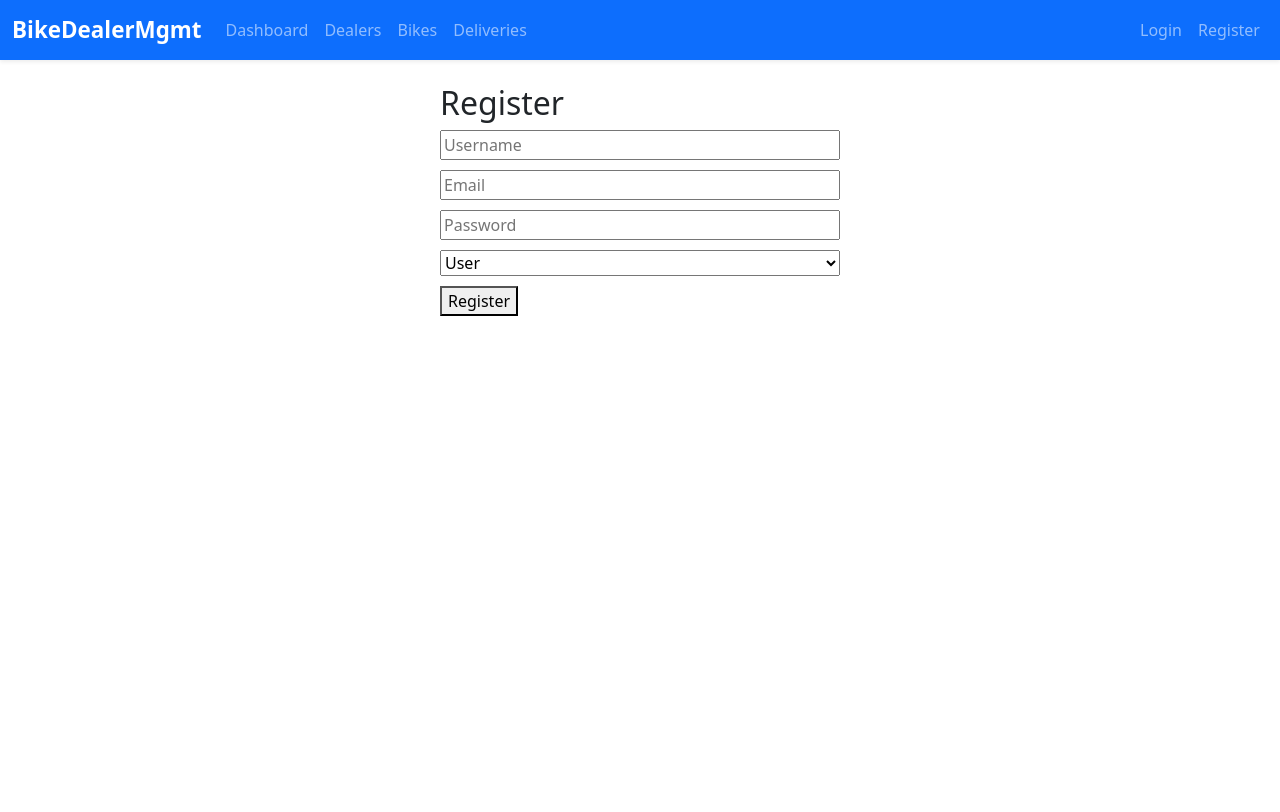
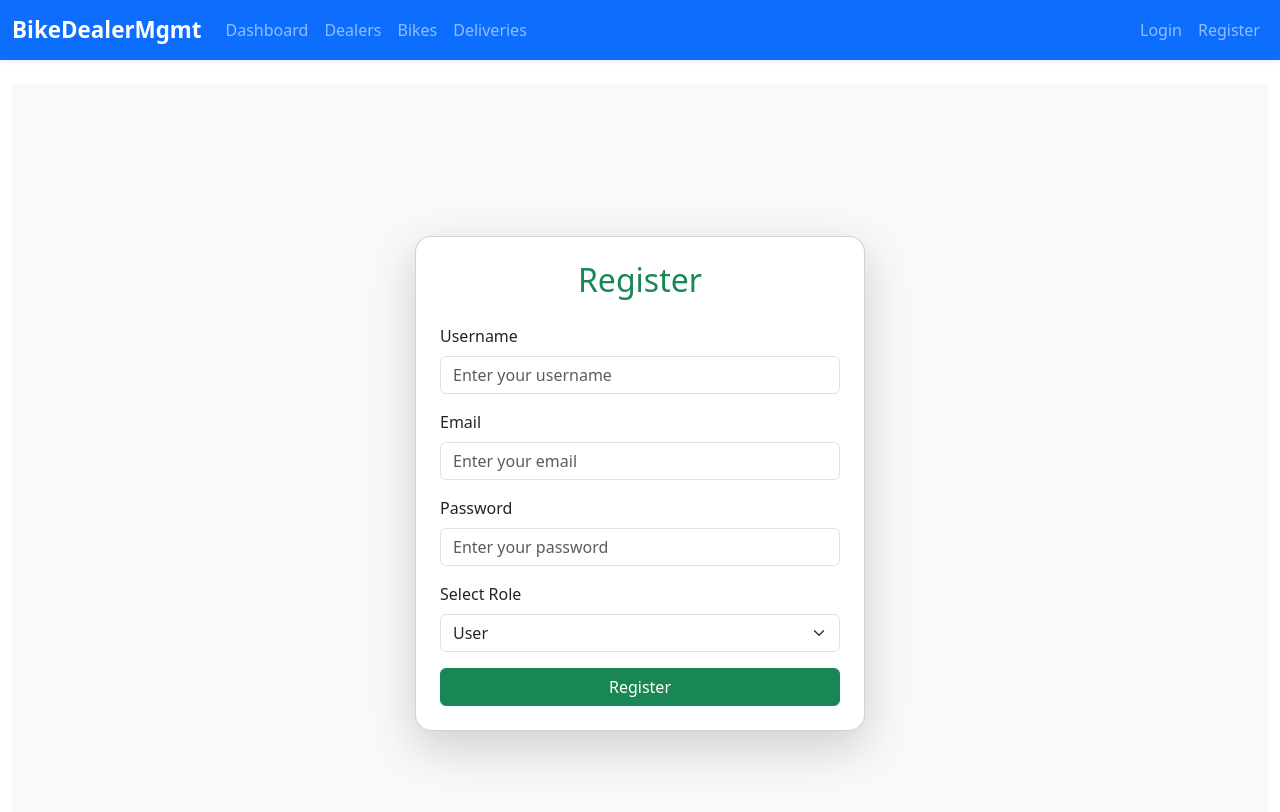
Before and after one commit to Ch-Sai-Jaswanth/Angular-Frontend, an Angular app: page /register in a window 1280 px wide. Shown: the top 812 px of the page. Built offline with nearby package versions, Linux system fonts and the light colour scheme.

Commit message:
Added Bootstrap for login registration pages

```diff
--- a/src/app/components/login/login.html
+++ b/src/app/components/login/login.html
@@ -1,4 +1,4 @@
-<div class="form-container">
+<!-- <div class="form-container">
   <h2>Login</h2>
   <form [formGroup]="loginForm" (ngSubmit)="onSubmit()">
     <input formControlName="username" placeholder="Username" />
@@ -6,4 +6,39 @@
     <button type="submit">Login</button>
   </form>
   <p class="error" *ngIf="errorMessage">{{ errorMessage }}</p>
+</div> -->
+
+<div class="d-flex justify-content-center align-items-center vh-100 bg-light">
+  <div class="card shadow-lg p-4 rounded-4" style="max-width: 400px; width: 100%;">
+    <h2 class="text-center mb-4 text-primary">Login</h2>
+
+    <form [formGroup]="loginForm" (ngSubmit)="onSubmit()">
+      <div class="mb-3">
+        <label for="username" class="form-label">Username</label>
+        <input
+          id="username"
+          formControlName="username"
+          class="form-control"
+          placeholder="Enter your username"
+        />
+      </div>
+
+      <div class="mb-3">
+        <label for="password" class="form-label">Password</label>
+        <input
+          id="password"
+          formControlName="password"
+          type="password"
+          class="form-control"
+          placeholder="Enter your password"
+        />
+      </div>
+
+      <button type="submit" class="btn btn-primary w-100">Login</button>
+    </form>
+
+    <p class="text-danger mt-3 text-center" *ngIf="errorMessage">
+      {{ errorMessage }}
+    </p>
+  </div>
 </div>
--- a/src/app/components/registration/registration.html
+++ b/src/app/components/registration/registration.html
@@ -1,4 +1,4 @@
-<div class="form-container">
+<!-- <div class="form-container">
   <h2>Register</h2>
   <form [formGroup]="registerForm" (ngSubmit)="onSubmit()">
     <input formControlName="username" placeholder="Username" />
@@ -13,4 +13,61 @@
   </form>
   <p class="success" *ngIf="successMessage">{{ successMessage }}</p>
   <p class="error" *ngIf="errorMessage">{{ errorMessage }}</p>
+</div> -->
+<div class="d-flex justify-content-center align-items-center vh-100 bg-light">
+  <div class="card shadow-lg p-4 rounded-4" style="max-width: 450px; width: 100%;">
+    <h2 class="text-center mb-4 text-success">Register</h2>
+
+    <form [formGroup]="registerForm" (ngSubmit)="onSubmit()">
+      <div class="mb-3">
+        <label for="username" class="form-label">Username</label>
+        <input
+          id="username"
+          formControlName="username"
+          class="form-control"
+          placeholder="Enter your username"
+        />
+      </div>
+
+      <div class="mb-3">
+        <label for="email" class="form-label">Email</label>
+        <input
+          id="email"
+          formControlName="email"
+          type="email"
+          class="form-control"
+          placeholder="Enter your email"
+        />
+      </div>
+
+      <div class="mb-3">
+        <label for="password" class="form-label">Password</label>
+        <input
+          id="password"
+          formControlName="password"
+          type="password"
+          class="form-control"
+          placeholder="Enter your password"
+        />
+      </div>
+
+      <div class="mb-3">
+        <label for="role" class="form-label">Select Role</label>
+        <select id="role" formControlName="role" class="form-select">
+          <option value="Admin">Admin</option>
+          <option value="Dealer">Dealer</option>
+          <option value="User">User</option>
+        </select>
+      </div>
+
+      <button type="submit" class="btn btn-success w-100">Register</button>
+    </form>
+
+    <p class="text-success mt-3 text-center" *ngIf="successMessage">
+      {{ successMessage }}
+    </p>
+    <p class="text-danger mt-2 text-center" *ngIf="errorMessage">
+      {{ errorMessage }}
+    </p>
+  </div>
 </div>
```
